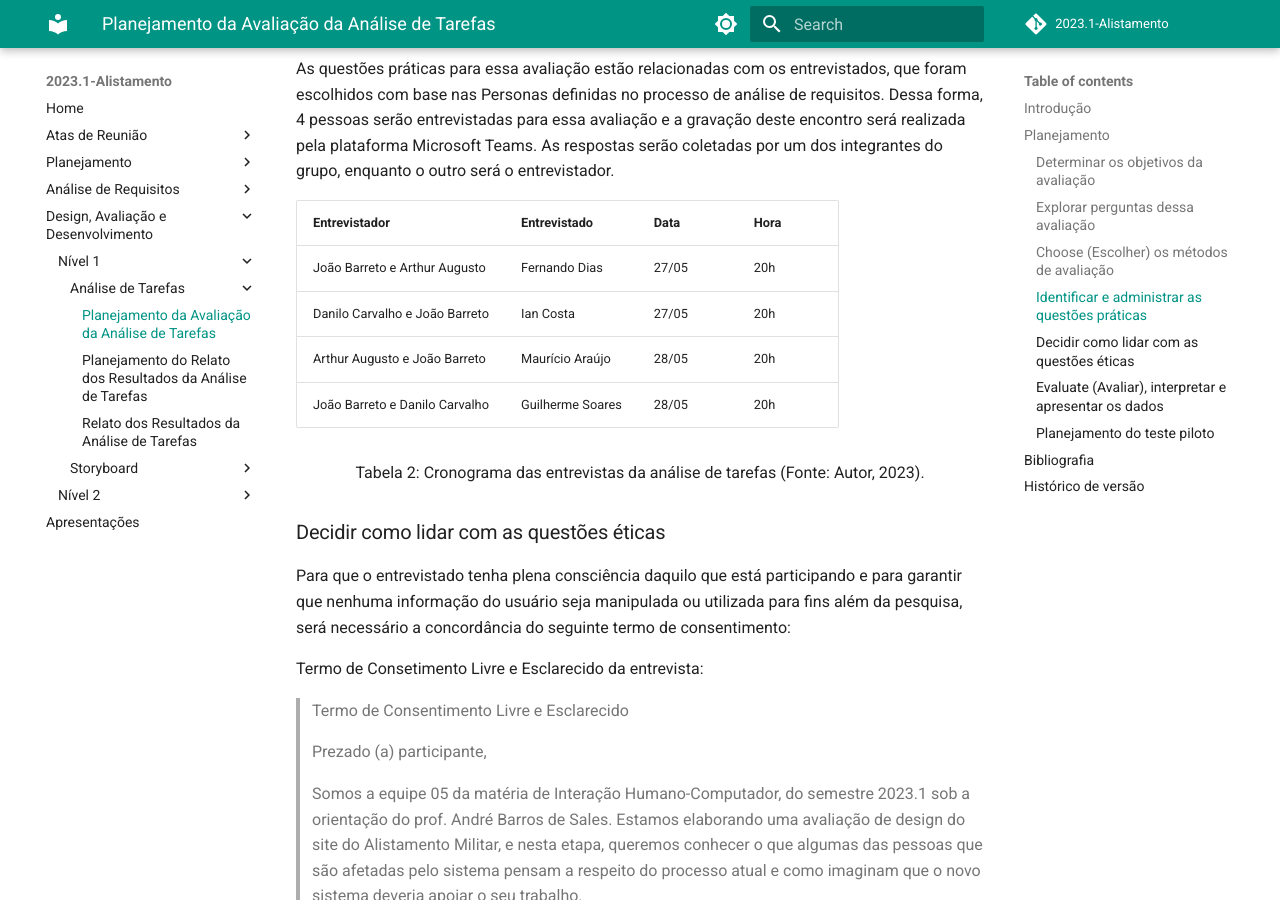
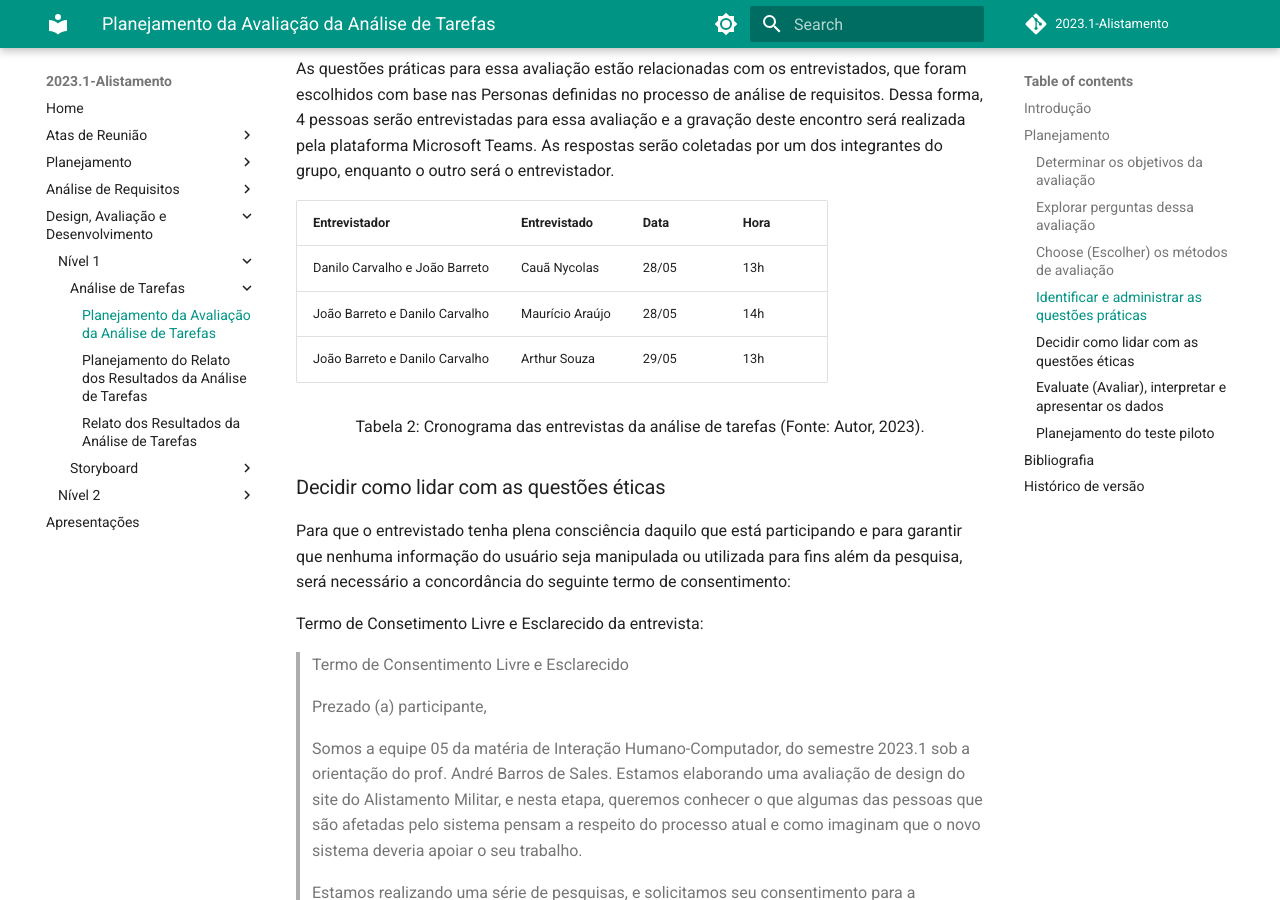
Before and after one commit to Interacao-Humano-Computador/2023.1-Alistamento, an MkDocs documentation site: the page built from docs/design_avaliacao_desenvolvimento/nivel1/analise_tarefas/planejamento_avaliacao.md, in a window 1280 px wide and 900 px high, scrolled down 2378 px. Built offline with MkDocs 1.6.1 and Material for MkDocs 9.7.7, drawn with Linux system fonts in a browser that asks for light colours; comment, search, counter and statistics services are not loaded.

Commit message:
Alterações no planejamento com a data atualizada das reuniões

```diff
--- a/docs/design_avaliacao_desenvolvimento/nivel1/analise_tarefas/planejamento_avaliacao.md
+++ b/docs/design_avaliacao_desenvolvimento/nivel1/analise_tarefas/planejamento_avaliacao.md
@@ -62,10 +62,10 @@ As questões práticas para essa avaliação estão relacionadas com os entrevis
 
 |Entrevistador | Entrevistado | Data | Hora
 | ---- | ---- | ---- | ----
-| João Barreto e Arthur Augusto | Fernando Dias | 27/05 | 20h
-| Danilo Carvalho e João Barreto | Ian Costa | 27/05 | 20h
-| Arthur Augusto e João Barreto | Maurício Araújo | 28/05 | 20h
-| João Barreto e Danilo Carvalho | Guilherme Soares | 28/05 | 20h
+| Danilo Carvalho e João Barreto | Cauã Nycolas | 28/05 | 13h
+| João Barreto e Danilo Carvalho | Maurício Araújo  | 28/05 | 14h
+| João Barreto e Danilo Carvalho | Arthur Souza | 29/05 | 13h
+
 <div style="text-align: center">
 <p> Tabela 2: Cronograma das entrevistas da análise de tarefas (Fonte: Autor, 2023).</p>
 </div>
```
